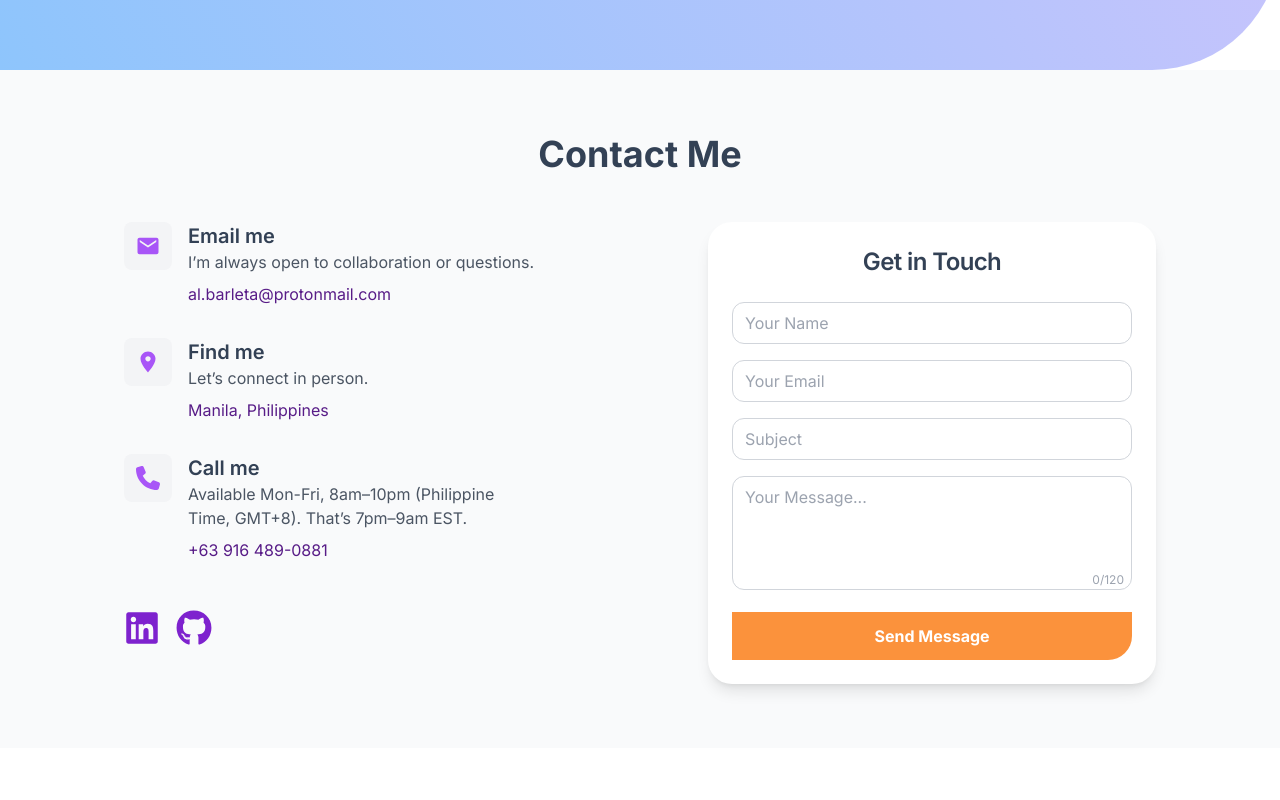
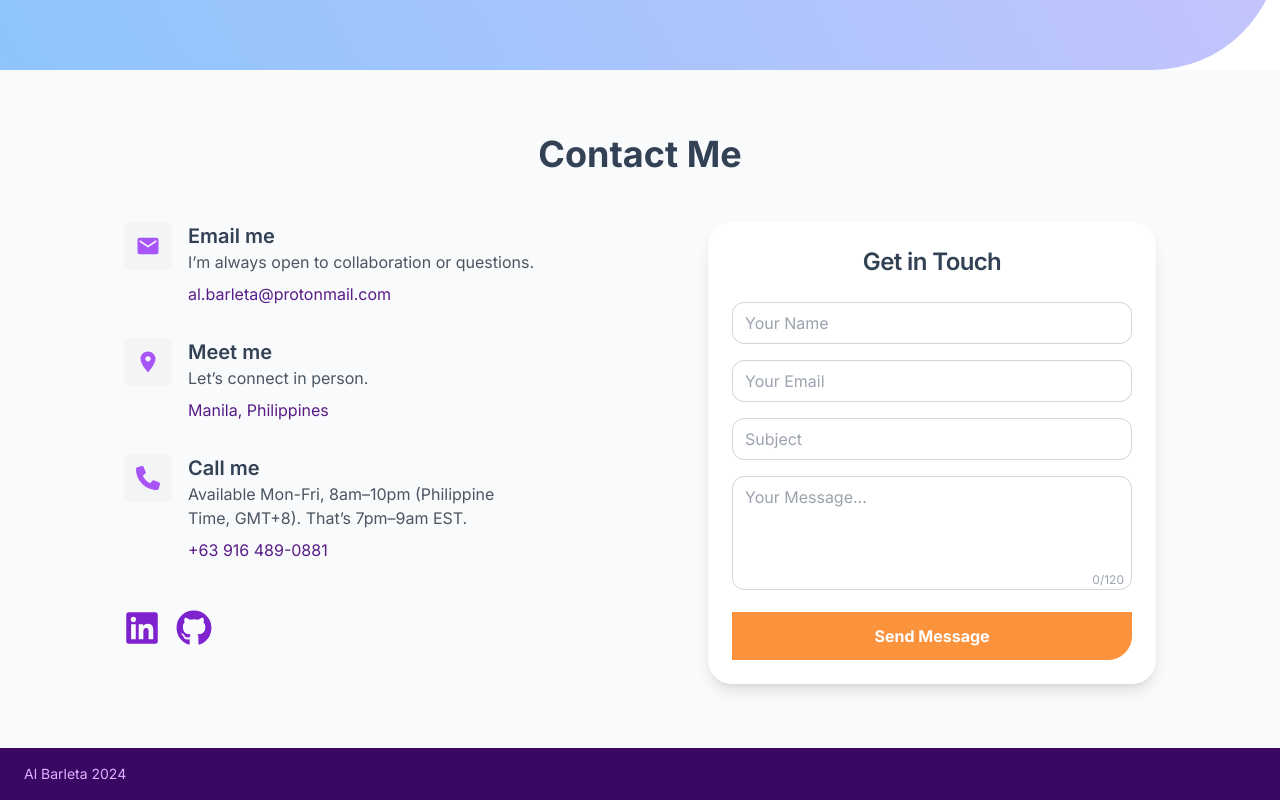
Before and after one commit to albarleta/albarleta, a React (Vite) app: page / in a window 1280 px wide. Shown: the part 2368-3168 px from the top of the page. Before the commit the page ends 3116 px from the top, so only its background shows below. Built offline with nearby package versions, Linux system fonts and the light colour scheme.

Commit message:
feat: add footer

```diff
--- a/src/App.jsx
+++ b/src/App.jsx
@@ -3,6 +3,7 @@ import Hero from "./components/Hero";
 import About from "./components/About";
 import Projects from "./components/Projects";
 import Contact from "./components/Contact";
+import Footer from "./components/Footer";
 
 export default function App() {
   return (
@@ -14,6 +15,7 @@ export default function App() {
         <Projects />
         <Contact />
       </main>
+      <Footer />
     </div>
   );
 }
--- a/src/components/Contact.jsx
+++ b/src/components/Contact.jsx
@@ -97,7 +97,7 @@ export default function Contact() {
               </div>
               <div>
                 <h3 className="text-xl font-semibold text-slate-700">
-                  Find me
+                  Meet me
                 </h3>
                 <p className="text-gray-600 mb-2">Let’s connect in person.</p>
                 <p className="text-purple-900">Manila, Philippines</p>
--- /dev/null
+++ b/src/components/Footer.jsx
@@ -0,0 +1,9 @@
+export default function Footer() {
+  return (
+    <footer className="w-full bg-purple-950 py-4 px-6">
+      <p className="text-purple-300 text-sm">
+        Al Barleta {new Date().getFullYear()}
+      </p>
+    </footer>
+  );
+}
```
